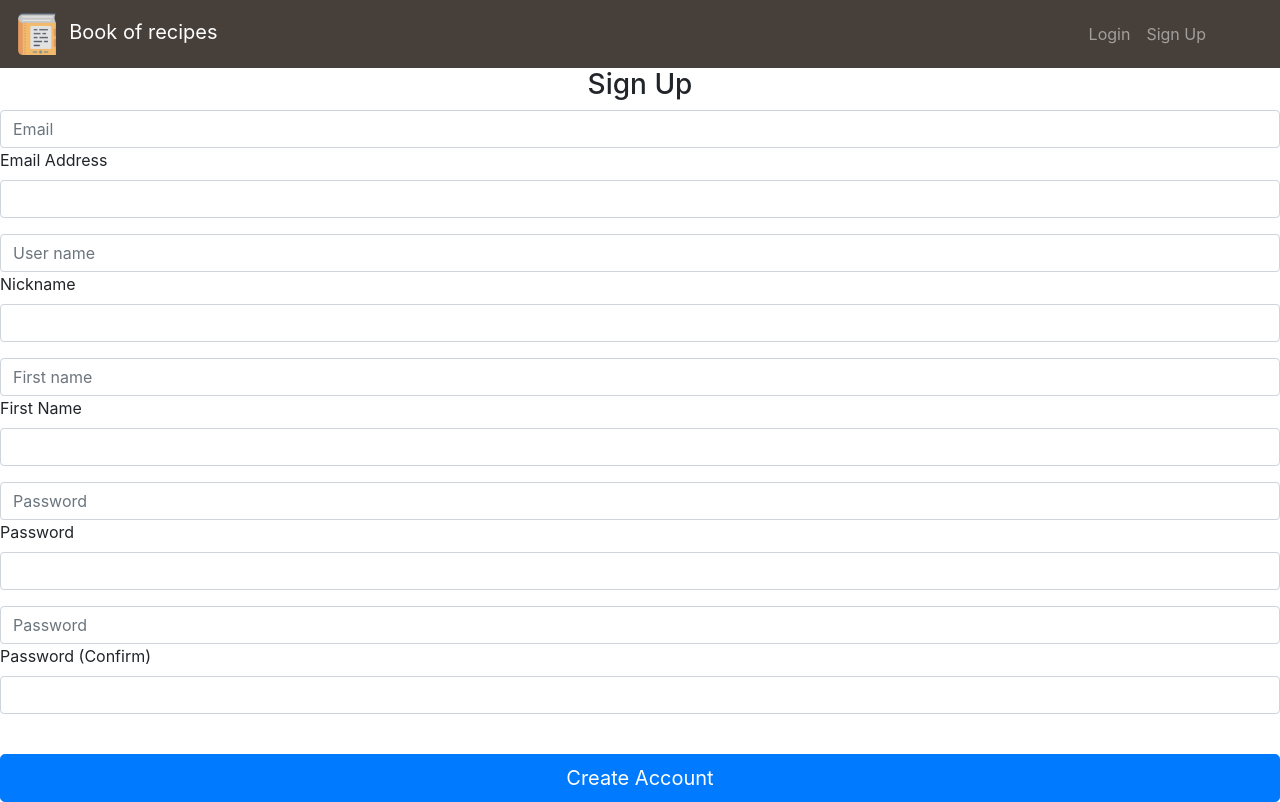
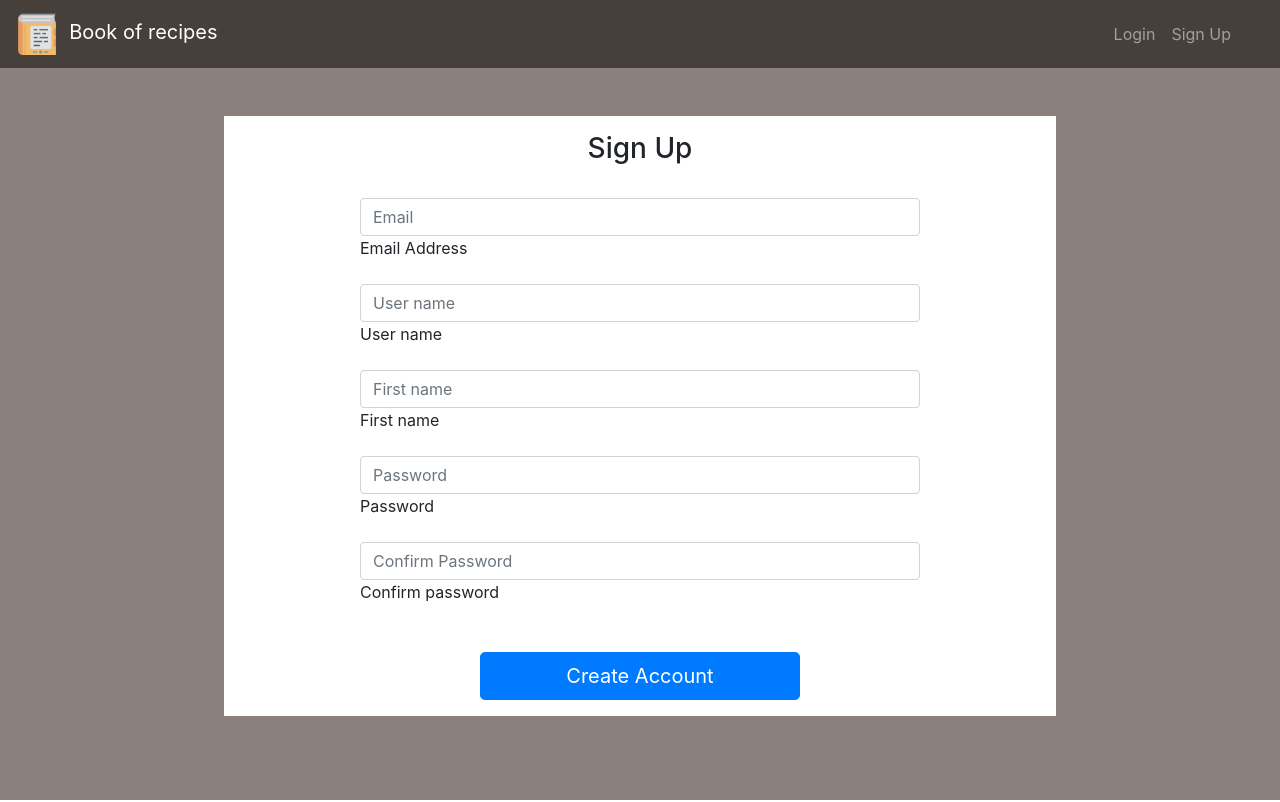
Before and after one commit to adrianbeys/BookOfRecipes, a Flask app: page /sign-up in a window 1280 px wide. Run offline with Flask 2, Linux system fonts and the light colour scheme; some libraries are stand-ins or nearby versions.

Commit message:
valid route login register pages has been added

```diff
--- a/website/auth.py
+++ b/website/auth.py
@@ -33,9 +33,17 @@ def sign_up():
         return redirect(url_for('home_page'))
     return render_template("register.html", form=form)
 
-@app.route('/login')
-def login():
-    return render_template("login.html")
+@app.route("/login", methods=['GET', 'POST'])
+def login_page():
+    form = LoginForm()
+    if form.validate_on_submit():
+        user = User.query.filter_by(username=form.username.data).first()
+        if not user:
+             user = User.query.filter_by(email=form.username.data).first()
+        if (user and user.VerifyPassword(attemptedPassword = form.password.data)):
+            login_user(user)
+            return redirect(url_for('home_page'))
+    return render_template("login.html", form=form)
 
 @app.route('/logout')
 def logout():
--- /dev/null
+++ b/website/static/styles/registersite.css
@@ -0,0 +1,18 @@
+*, *:before, *:after {
+    box-sizing: border-box;
+}
+body{
+    background-color: #8a817c;
+}
+.cover-container {
+    margin-top: 3em;
+    background-color: #fff;
+    max-width: 52em;
+}
+form {
+    padding-left: 15%;
+    padding-right: 15%;
+}
+.signbutton{
+    max-width: 20em;
+}
--- a/website/templates/base.html
+++ b/website/templates/base.html
@@ -30,16 +30,15 @@
         <button class="navbar-toggler ml-auto hidden-sm-up float-xs-right" type="button" aria-label="Toggle navigation" data-toggle="collapse" data-target="#navbar">
           <span class="navbar-toggler-icon"></span>
         </button>
+        <!-- buttons -->
+        {% if current_user.is_authenticated %}
         <div class="collapse navbar-collapse justify-content-end" id="navbar">
           <div class="navbar-nav">
-            {% if current_user.is_authenticated %}
+
             <a class="nav-item nav-link" id="home" href="/home">Home</a>
-            {% endif %}
 
-            <!-- <a class="nav-item nav-link" id="login" href="/login">Login</a>
-            <a class="nav-item nav-link" id="signUp" href="/sign-up">Sign Up</a>
-            <a class="nav-item nav-link" id="logout" href="/logout">Logout</a> -->
           </div>
+          {% endif %}
           <!-- user dropdown -->
           {% if current_user.is_authenticated %}
           <div class="nav-item dropdown">
@@ -53,6 +52,7 @@
           </div>
           {% else %}
         <!-- login and register buttons -->
+
         <div class="navbar-collapse collapse order-1 justify-content-end" id="navbar">
           <div class="navbar-nav">
               <a class="nav-item nav-link" id="login" href="/login">Login</a>
--- a/website/templates/register.html
+++ b/website/templates/register.html
@@ -5,65 +5,45 @@ Register
 {% endblock %}
 
 {% block content %}
-<form method="POST">
+<link rel="stylesheet" href="{{ url_for('static', filename='styles/registersite.css') }}">
+<div class="cover-container d-flex p-3 mx-auto flex-column">
+<form method="POST" class="format">
   {{ form.hidden_tag() }}
     <h3 align="center">Sign Up</h3>
+    <br>
     <div class="form-group">
       {{ form.emailAddress(placeholder="Email", class_="form-control") }}
-      <label for="email">Email Address</label>
-      <input
-        type="email"
-        class="form-control"
-        id="email"
-        name="email"
-      />
+      <label class="form-label" for="email">Email Address</label>
     </div>
 
     <div class="form-group">
       {{ form.username(placeholder="User name", class_="form-control") }}
-      <label for="nickname">Nickname</label>
-        <input
-          type="text"
-          class="form-control"
-          id="nickname"
-          name="nickname"
-        />
+      <label class="form-label" for="username">User name</label>
     </div>
 
     <div class="form-group">
       {{ form.emailAddress(placeholder="First name", class_="form-control") }}
-      <label for="firstName">First Name</label>
-      <input
-        type="text"
-        class="form-control"
-        id="firstName"
-        name="firstName"
-      />
+      <label class="form-label" for="firstname">First name</label>
     </div>
+
     <div class="form-group">
       {{ form.password1(placeholder="Password", class_="form-control") }}
-      <label for="password1">Password</label>
-      <input
-        type="password"
-        class="form-control"
-        id="password1"
-        name="password1"
-      />
+      <label class="form-label" for="password">Password</label>
     </div>
+
     <div class="form-group">
-      {{ form.password2(placeholder="Password", class_="form-control") }}
-      <label for="password2">Password (Confirm)</label>
-      <input
-        type="password"
-        class="form-control"
-        id="password2"
-        name="password2"
-      />
+      {{ form.password2(placeholder="Confirm Password", class_="form-control") }}
+      <label class="form-label" for="password2">Confirm password</label>
     </div>
-    <br />
+  <br>
+  <div class="mx-auto signbutton">
     <div class="d-flex justify-content-center">
       {{ form.submit(class_="btn btn-primary btn-block btn-lg") }}
     </div>
+  </div>
   </form>
 
+</div>
+
+
 {% endblock %}
```
Also changed, not shown: website/static/styles/loginsite.css (added, +18 -0 lines), website/templates/login.html (+11 -3 lines).
